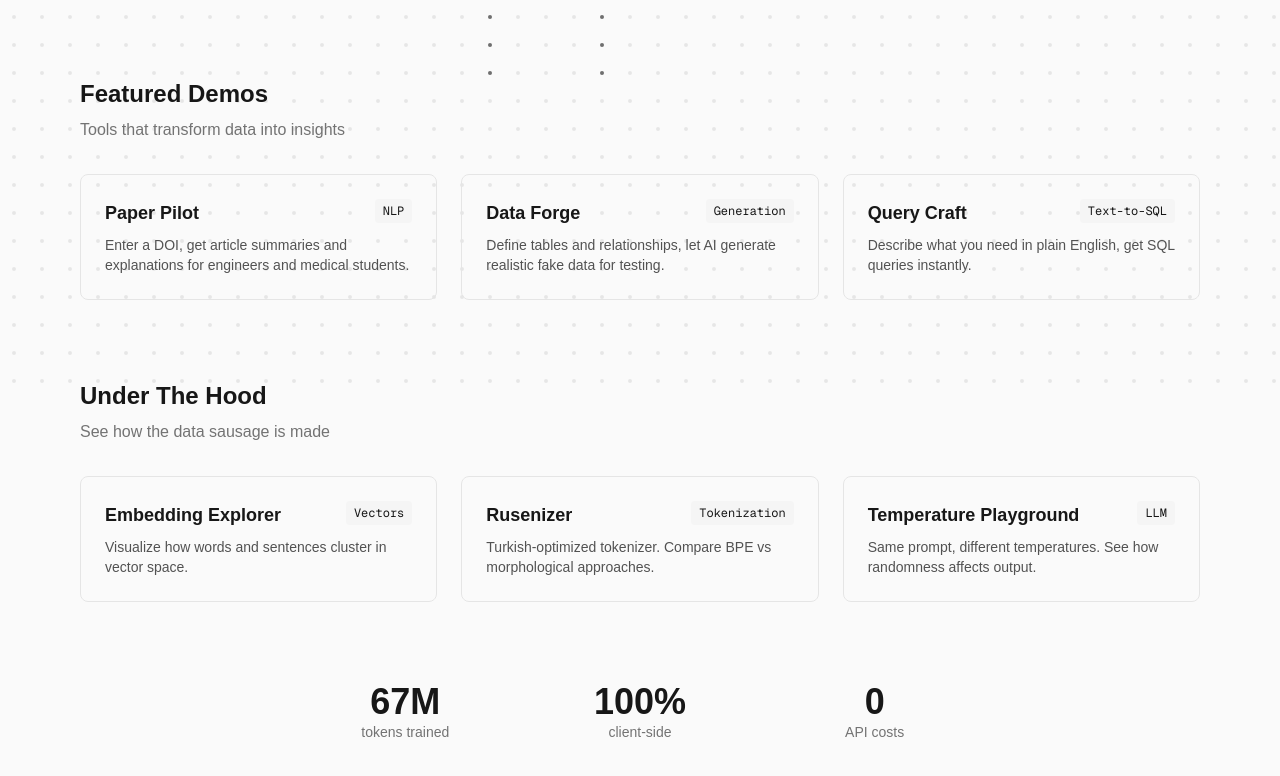
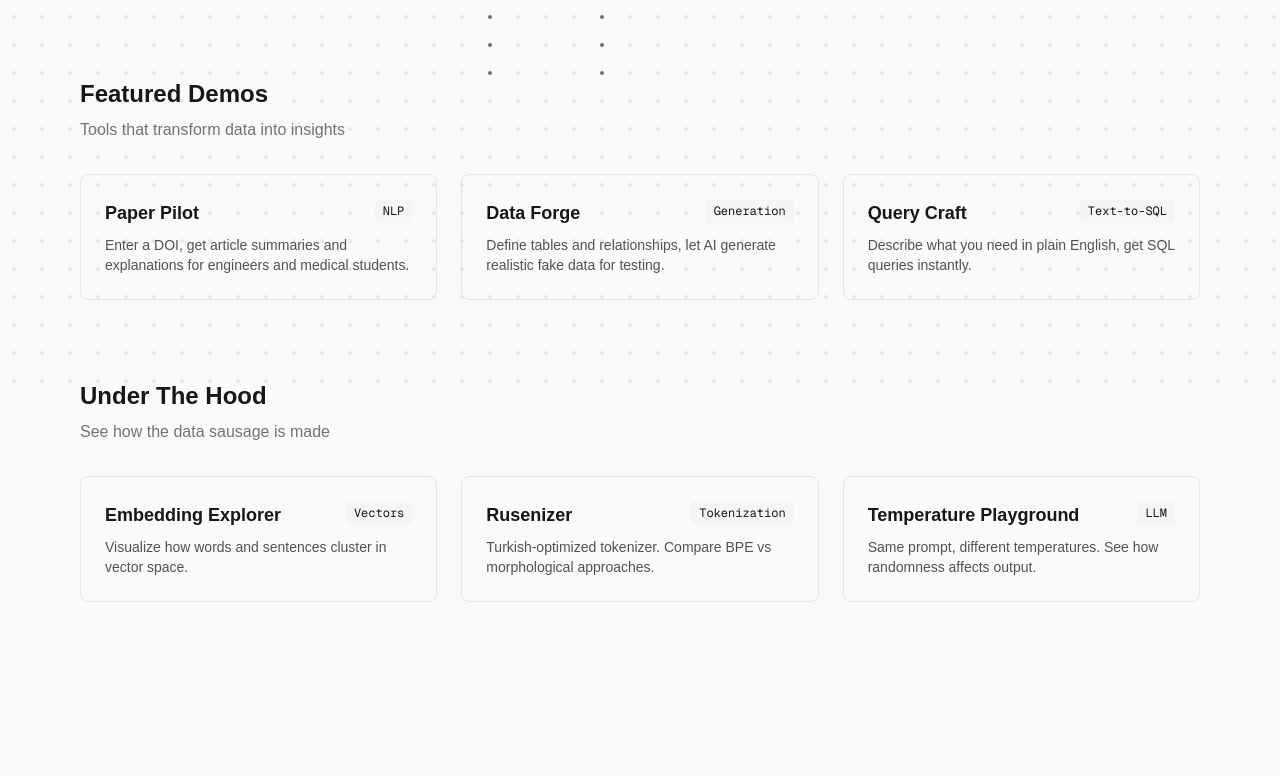
Before and after one commit to rusenbb/rusen-ai, a Next.js app: page / in a window 1280 px wide. Shown: the part 417-1193 px from the top of the page. After the commit the page ends 1163 px from the top, so only its background shows below. Built offline with nearby package versions, Linux system fonts and the light colour scheme.

Commit message:
Remove data stats section from homepage
Remove the misleading "67M tokens trained", "100% client-side",
"0 API costs" statistics from the landing page.

```diff
--- a/src/app/page.tsx
+++ b/src/app/page.tsx
@@ -85,24 +85,6 @@ export default function Home() {
           />
         </div>
       </section>
-
-      {/* Data Stats */}
-      <section className="text-center">
-        <div className="grid grid-cols-3 gap-8 max-w-2xl mx-auto">
-          <div>
-            <p className="text-4xl font-bold">67M</p>
-            <p className="text-sm text-neutral-500">tokens trained</p>
-          </div>
-          <div>
-            <p className="text-4xl font-bold">100%</p>
-            <p className="text-sm text-neutral-500">client-side</p>
-          </div>
-          <div>
-            <p className="text-4xl font-bold">0</p>
-            <p className="text-sm text-neutral-500">API costs</p>
-          </div>
-        </div>
-      </section>
     </div>
   );
 }
```
